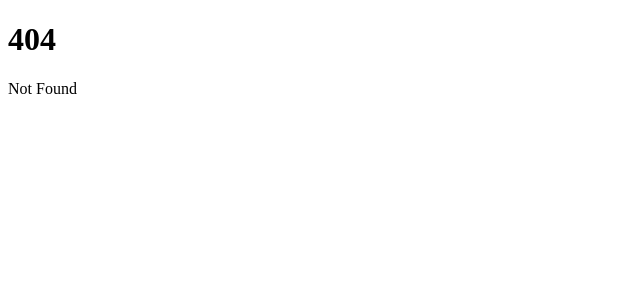
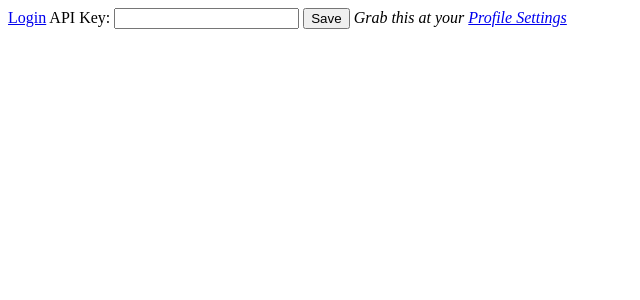
Before and after one commit to igorsantos07/clockify-targets, a SvelteKit app: page /login in a window 1280 px wide. Before the commit this address had no page. Shown: the top 300 px of the page, without its empty margins (0-640 px from the left). Built offline with nearby package versions, Linux system fonts and the light colour scheme.

Commit message:
#7 #11 VERY Barebones layout and login page - the API works!

```diff
--- /dev/null
+++ b/src/lib/API.js
@@ -0,0 +1,8 @@
+import axios from 'axios'
+
+export default axios.create({
+	baseURL: 'https://api.clockify.me/api/v1/', //FIXME
+	headers: {
+		'X-Api-Key': window.localStorage.API_KEY
+	}
+})
--- /dev/null
+++ b/src/routes/+layout.js
@@ -0,0 +1 @@
+export const ssr = false //TODO start using SSR, but first we need to wrap localStorage needs
--- /dev/null
+++ b/src/routes/+layout.svelte
@@ -0,0 +1,3 @@
+<a href="/login">Login</a> <!-- FIXME add some sort of auth helper to identify if there's an API key available -->
+
+<slot></slot>
--- a/src/routes/+page.svelte
+++ b/src/routes/+page.svelte
@@ -1,2 +1 @@
-<h1>Welcome to SvelteKit</h1>
-<p>Visit <a href="https://kit.svelte.dev">kit.svelte.dev</a> to read the documentation</p>
+Hello there
--- /dev/null
+++ b/src/routes/login/+page.svelte
@@ -0,0 +1,15 @@
+<script>
+import API from '$lib/API.js'
+
+let key = window.localStorage.API_KEY || ''
+function doSave() {
+	window.localStorage.API_KEY = key
+
+	console.log(API.get('user'))
+}
+</script>
+
+API Key:
+<input bind:value={key}/>
+<button on:click={doSave}>Save</button>
+<em>Grab this at your <a href="https://app.clockify.me/user/settings" target="_blank">Profile Settings</a></em>
```
Also changed, not shown: src/app.d.ts (deleted, +0 -12 lines).
